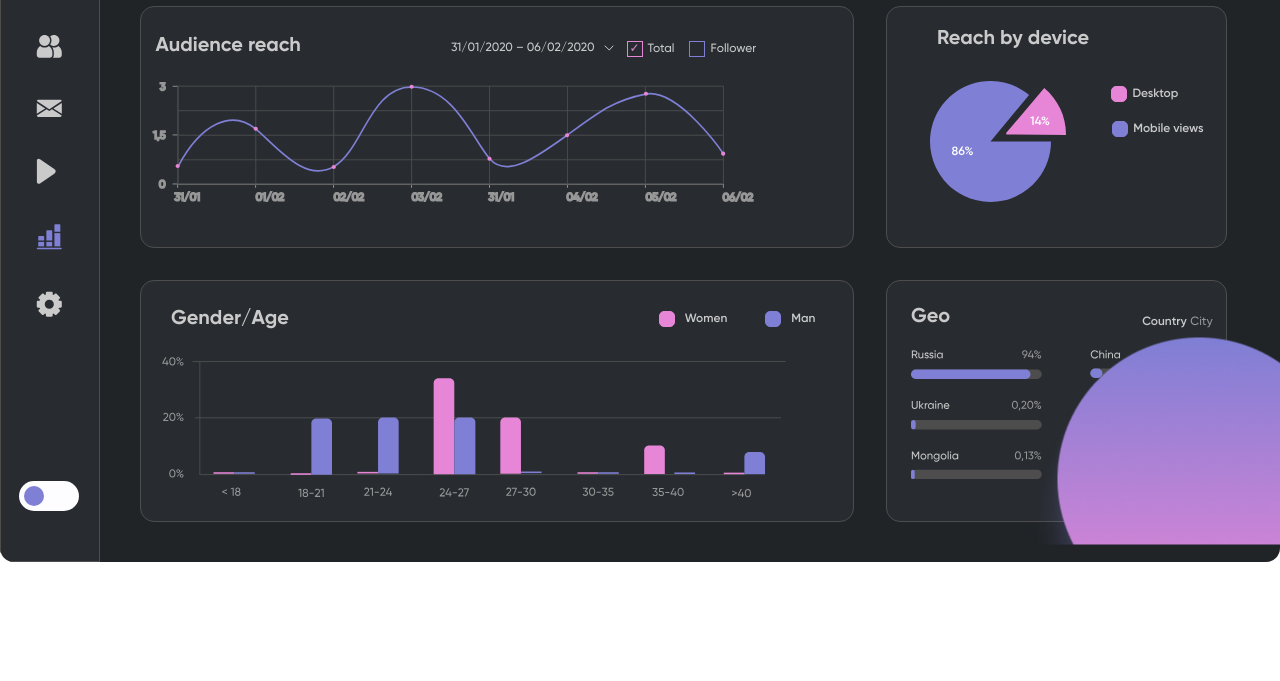
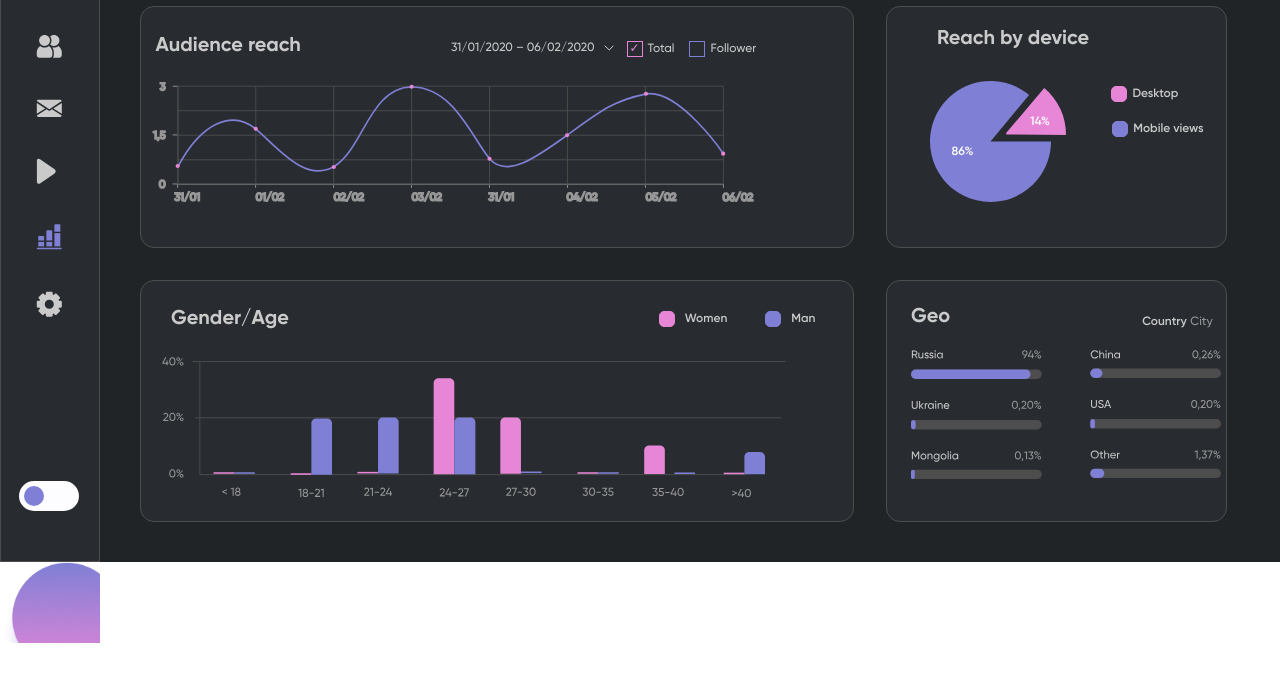
Before and after one commit to zakharchuk-andrey/VK-Dashboard, a website built with Parcel: page src/index.html in a window 1280 px wide. Shown: the part 489-1170 px from the top of the page. Built offline with nearby package versions, Linux system fonts and the light colour scheme; files whose address does not match are found by name.

Commit message:
Update _base.scss

```diff
--- a/src/scss/config/_base.scss
+++ b/src/scss/config/_base.scss
@@ -26,23 +26,4 @@
       "main";
     margin: 0px auto;
   }
-
-  &__img-ellipse {
-    position: absolute;
-    transform: translate(50%,50%);
-    left: 70%;
-    top: 90%;
-
-    @include lg {
-      display: none;
-    }
-
-    @include md {
-      display: none;
-    }
-
-    @include sm {
-      display: none;
-    }
-  }
 }
```
